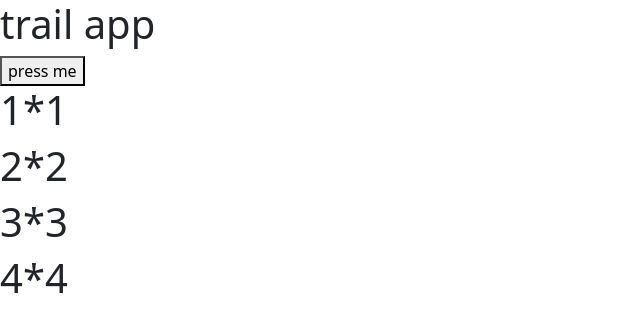
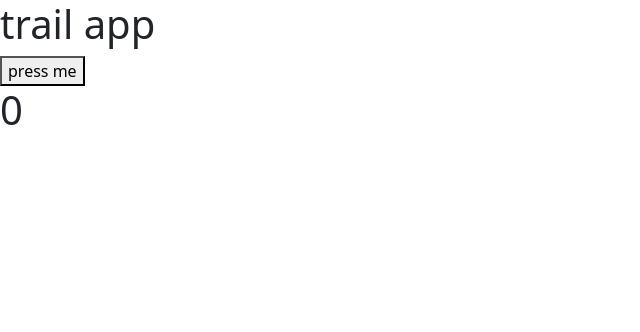
Before and after one commit to shubhamJawale/trailapp1, a React (Create React App) app: page / in a window 1280 px wide. Shown: the top 332 px of the page, without its empty margins (0-640 px from the left). Built offline with nearby package versions, Linux system fonts and the light colour scheme.

Commit message:
counter program stateless

```diff
--- a/package.json
+++ b/package.json
@@ -10,7 +10,8 @@
     "react": "^17.0.2",
     "react-dom": "^17.0.2",
     "react-scripts": "4.0.3",
-    "web-vitals": "^1.1.2"
+    "web-vitals": "^1.1.2",
+    "webview": "^1.0.0"
   },
   "scripts": {
     "start": "react-scripts start",
--- a/src/App.js
+++ b/src/App.js
@@ -1,17 +1,25 @@
 import logo from './logo.svg';
 import './App.css';
+import { upstate, useState } from "react";
 
+// this program demonstrates a staless vrables even though syntactally iit is correct but the c0ounter is limited with scope and its value can not be updated
 function App() {
-  let list = [1, 2, 3, 4];
-  function func() { return alert('hello'); };
+  let count = 0;
+
+  let incr = () => {
+    console.log(count);
+    count += 1;
+  }
+
+
   return (
+
 
     <div>
       < h1 > trail app</h1 >
-      <button onClick={func}> press me</button>
-      {list.map((item) => {
-        return <h1>{item}*{item}</h1>;
-      })}
+      <button onClick={incr}> press me</button>
+      <h1>{count}</h1>
+
     </div>
   )
 }
```
Also changed, not shown: 1 other file (tests, documents, lock files or other folders).
